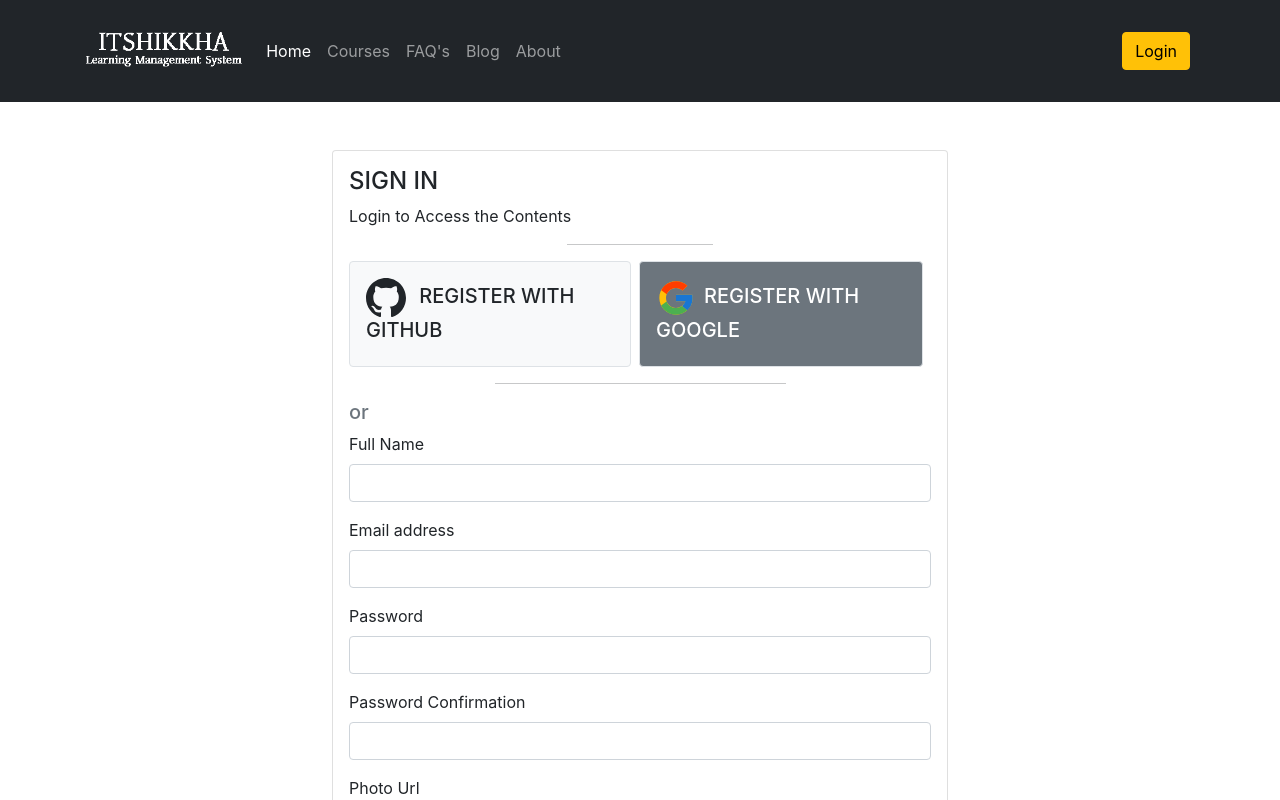
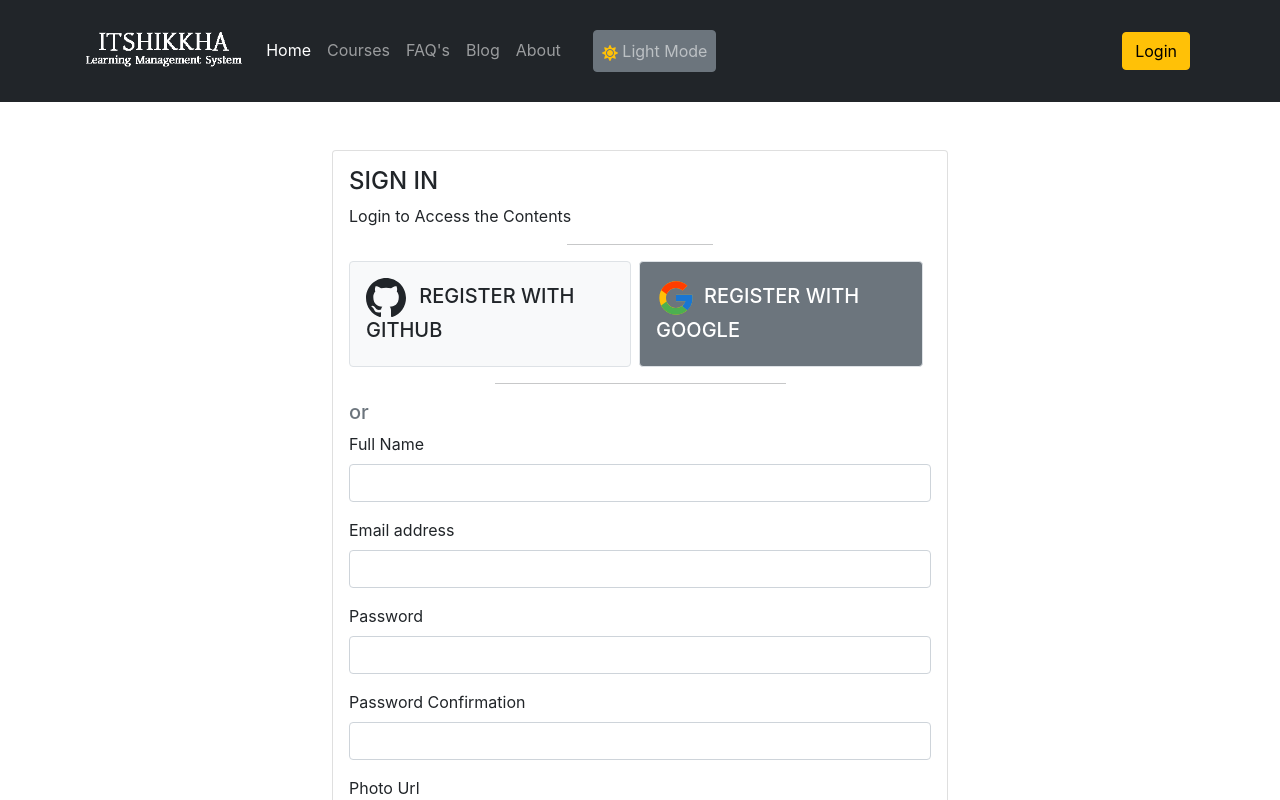
Before and after one commit to meher09/Learning-Management-System, a React (Create React App) app: page /register in a window 1280 px wide. Shown: the top 800 px of the page. Built offline with nearby package versions, Linux system fonts and the light colour scheme.

Commit message:
Light Dark toogle Option Done

```diff
--- a/src/components/Headers.js
+++ b/src/components/Headers.js
@@ -1,7 +1,19 @@
 import React from 'react';
 import { Link } from 'react-router-dom';
 import logo from "../mylogo.png"
+import { FaSun, FaMoon } from "react-icons/fa";
+import { useState } from 'react';
+
+
 const Headers = () => {
+
+    const [light, setLight] = useState(true);
+
+    const handleLightDark = () => {
+        setLight(!light);
+    }
+
+
     return (
         <header>
             <nav className="navbar navbar-expand-lg navbar-dark bg-dark py-3">
@@ -32,6 +44,13 @@ const Headers = () => {
                             <li className="nav-item">
                                 <Link className="nav-link" to="/about">About</Link>
                             </li>
+                            <li className="nav-item ms-4" >
+                                <button className="nav-link btn btn-secondary" onClick={handleLightDark}>
+                                    {
+                                        light ? <><FaSun className='text-warning' /> Light Mode</> : <><FaMoon className='text-light' /> Dark Mode</>
+                                    }
+                                </button>
+                            </li>
 
                         </ul>
                         <div className="text-md-end">
```
